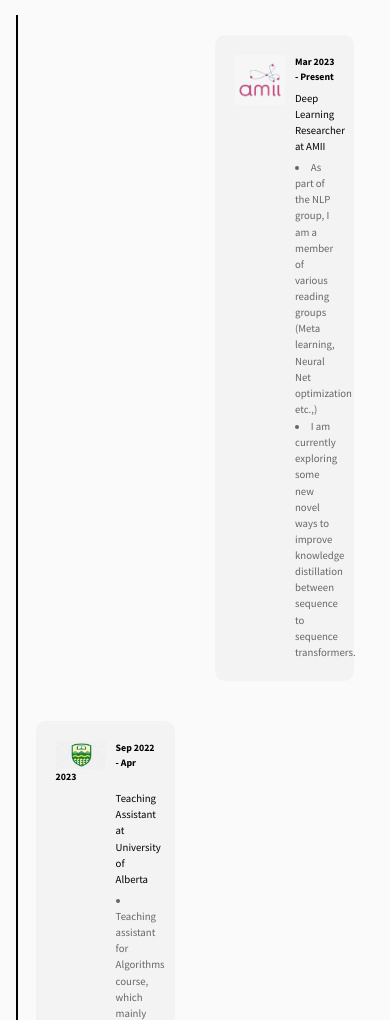
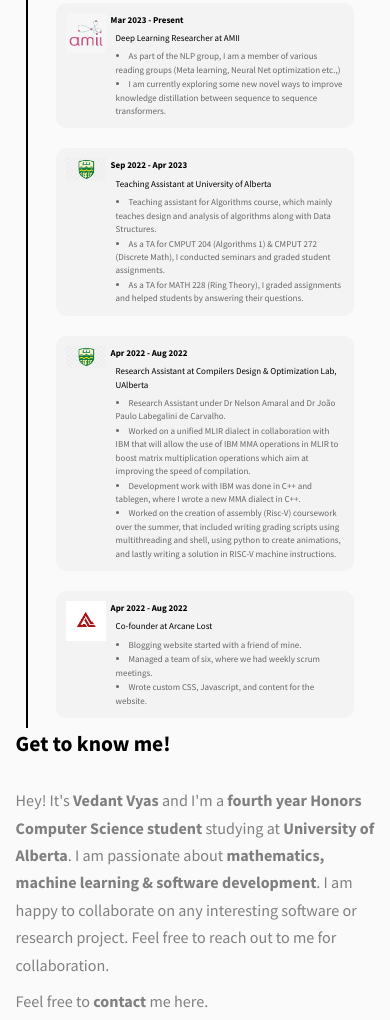
Before and after one commit to vedudx/vedudx-vedudx.github.io, a website: page index.html in a window 390 px wide. Shown: the part 1236-2256 px from the top of the page. Drawn offline with Linux system fonts and the light colour scheme.

Commit message:
resizing timeline for mobile phones

```diff
--- a/css/style.css
+++ b/css/style.css
@@ -279,7 +279,7 @@ textarea {
     float: left;
   }
   .home-hero__cta {
-    margin-top: 5rem;
+    margin-top: 2.5rem;
     text-align: center; }
 
 .about {
@@ -868,10 +868,6 @@ textarea {
   margin-right: 10px;
   float: left;
 }
-/* .timeline__content p,
-.bullet-list {
-  font-size: 1rem; /* Adjust this value to match the desired font size
-} */
 
 
 
@@ -893,6 +889,39 @@ textarea {
   margin-top: 5px; /* Additional space above the list */
   color: #000;
 }
+/* Existing styles will remain unchanged for larger screens */
+@media only screen and (max-width: 768px) {
+  .timeline__item {
+      width: 100%; /* Use full width on mobile */
+      left: 0;
+      padding: 10px 20px; /* Reduce vertical padding, but maintain horizontal padding */
+  }
+
+  .timeline::before {
+      left: 10px; /* Adjust the timeline position to the left so it's visible and doesn't overlap with content */
+  }
+
+  .timeline__content {
+      padding: 10px; /* Reduce padding */
+      margin-left: 20px; /* Give space for the timeline */
+  }
+
+  .timeline__logo {
+      width: 40px; /* Adjust logo size */
+      margin-right: 5px; /* Adjust margin */
+  }
+
+  .timeline__content p,
+  .bullet-list {
+      padding-left: 50px; /* Adjust padding */
+      font-size: 1rem; /* Adjust font size */
+  }
+
+  .timeline__content h4 {
+      font-size: 1rem; /* Adjust font size */
+  }
+}
+
 
 .static-form{
   text-align: center;
--- a/index.html
+++ b/index.html
@@ -217,7 +217,7 @@
               <p class="about__content-details-para">
                 Hey! It's
                 <strong>Vedant Vyas</strong>
-                and I'm a <strong> Honors Computer Science student</strong> studying at <strong>University of Alberta</strong>. I am passionate about <strong> mathematics, machine learning & software development</strong>.
+                and I'm a <strong> fourth year Honors Computer Science student</strong> studying at <strong>University of Alberta</strong>. I am passionate about <strong> mathematics, machine learning & software development</strong>.
                 I am happy to collaborate on any interesting software or research project. Feel free to reach out to me for collaboration.
               </p>
               <p class="about__content-details-para">
```
